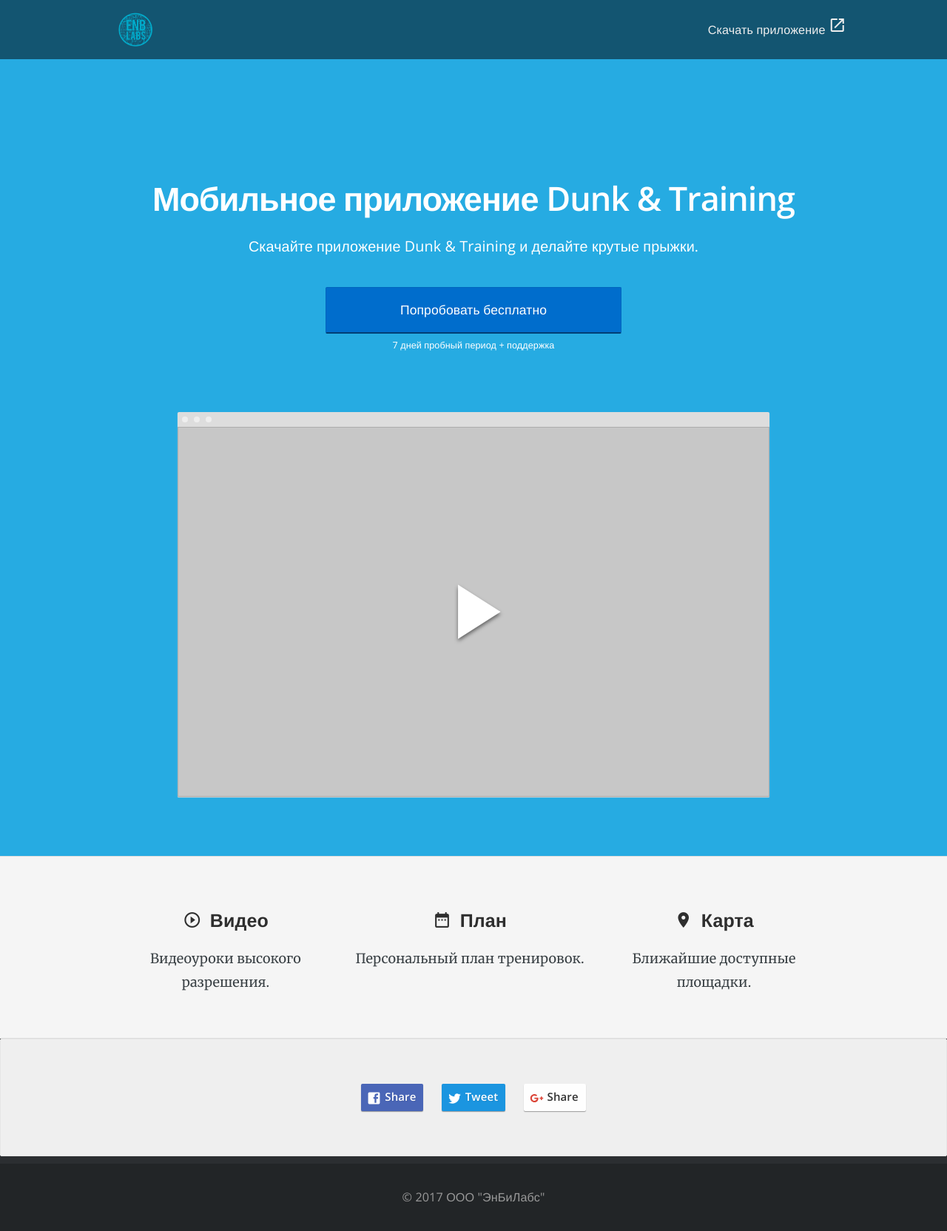
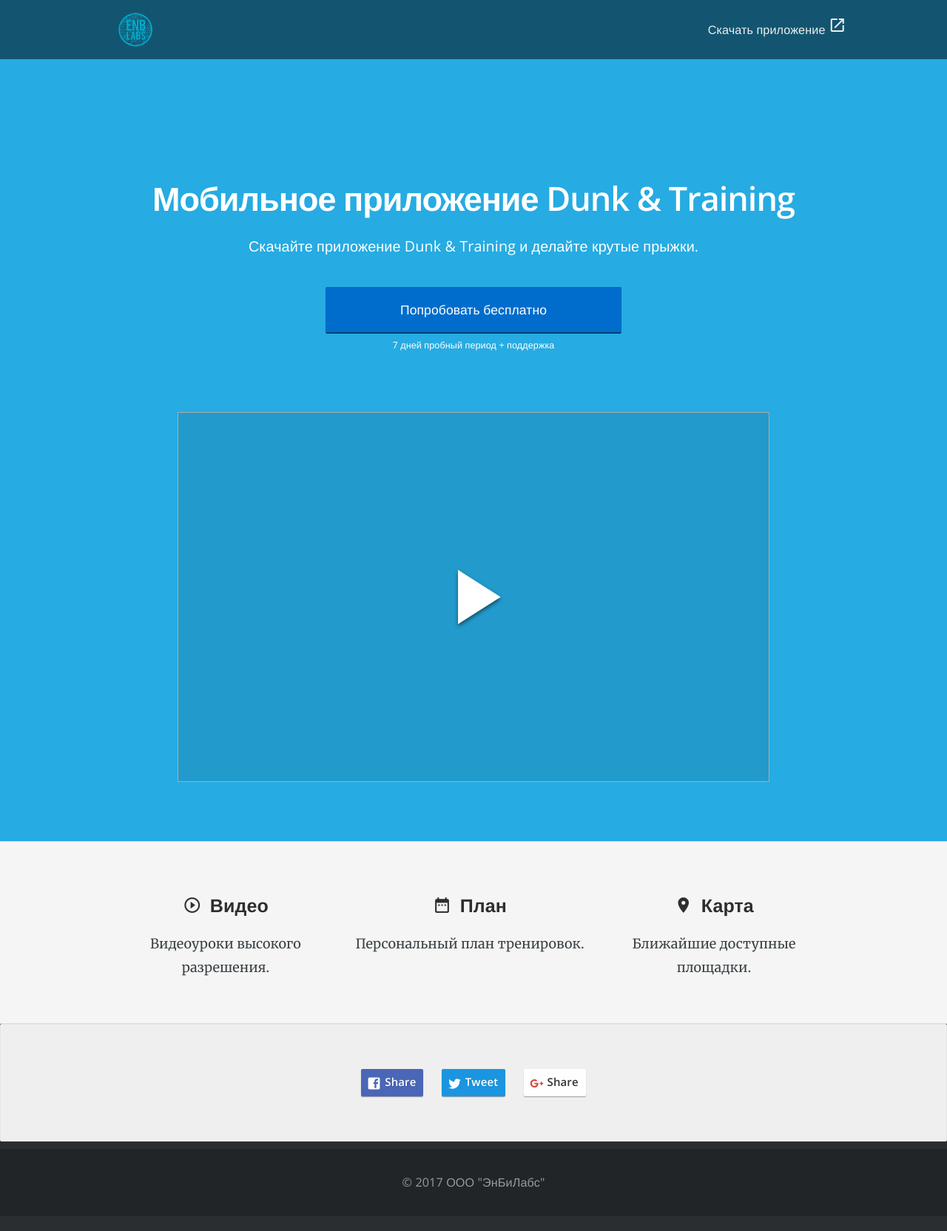
Before and after one commit to RakhimyanTim/danking-training.github.io, a Jekyll site: the page built from pages/index.html, in a window 1280 px wide. Shown: the whole page at 74% size. Built offline with Jekyll 4.4.1, drawn with Linux system fonts in a browser that asks for light colours; nearby versions of some CDN libraries.

Commit message:
Update index.html

```diff
--- a/pages/index.html
+++ b/pages/index.html
@@ -16,7 +16,7 @@
 				</div>
 			</section>
 
-			<div class="video screenshot">
+			<div class="video">
 				<div class="force-ratio">
 					<img height="520" width="800" class="main">
 					<a href="https://www.youtube.com/embed/86gRK2C8NM4" target="_blank" class="play"><i class="material-icons">play_arrow</i></a>
```
